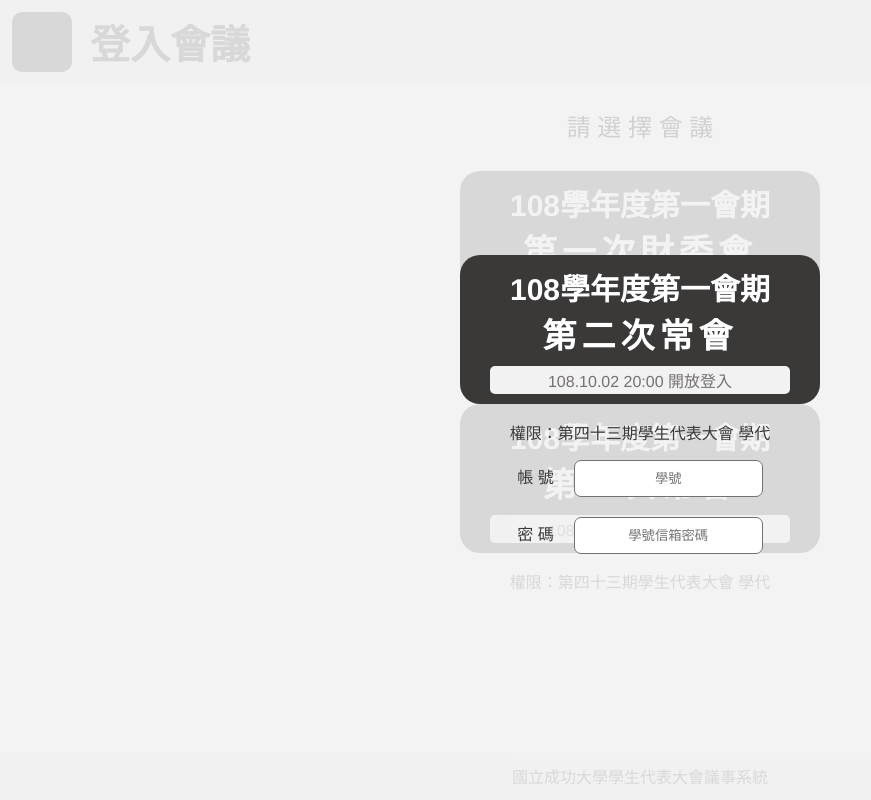
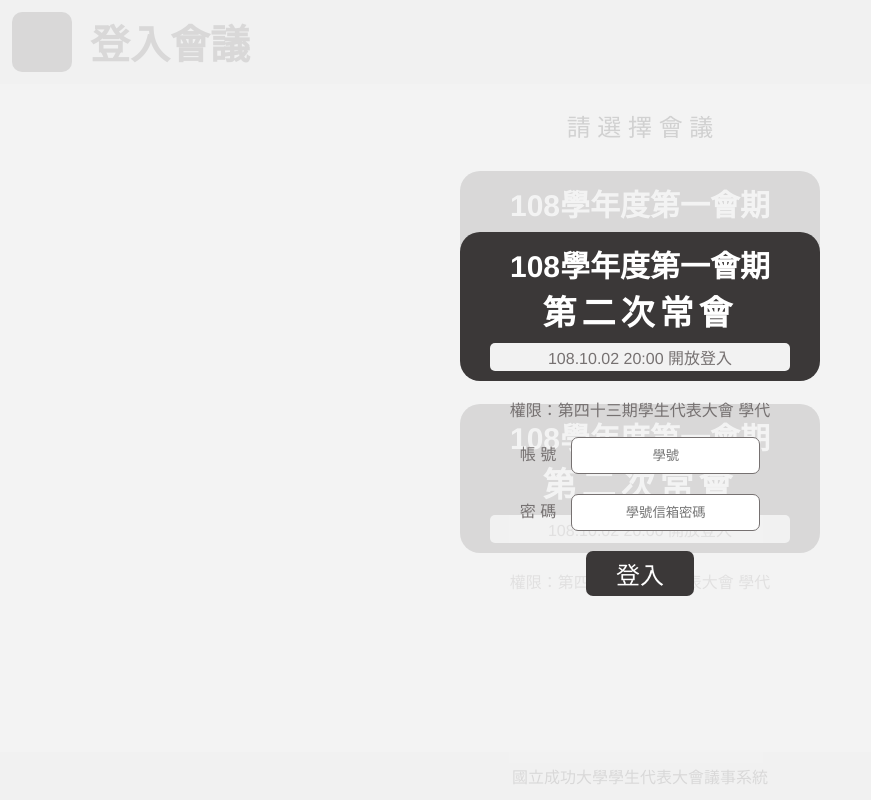
Before and after one commit to a86101102/Council, a Vue app: page /#/conference_choose in a window 1280 px wide. Shown: the whole page, without its empty margins (0-871 px from the left). Built offline with nearby package versions, Linux system fonts and the light colour scheme.

Commit message:
move LoginWindow.vue to src/component

```diff
--- a/src/App.vue
+++ b/src/App.vue
@@ -28,7 +28,6 @@ export default {
 
 <style lang="scss">
 #app {
-  font-family: '微軟正黑體', Helvetica, Arial, sans-serif;
   -webkit-font-smoothing: antialiased;
   -moz-osx-font-smoothing: grayscale;
   text-align: center;
--- a/src/layout/components/LoginWindow.vue
+++ b/src/components/LoginWindow.vue
@@ -1,6 +1,6 @@
 <template>
   <div class="loginWindow container">
-    <div class="center_container">
+    <div class="login_container">
       <div class="conference_item">
         <div class="item_block">
           <h2 class="item_block__session">108學年度第一會期</h2>
@@ -11,12 +11,15 @@
       </div>
       <div class="user_login">
         <div class="account">
-          <label for="">帳 號</label>
-          <input type="text" placeholder="學號">
+          <label for="account">帳 號</label>
+          <input id="account" name="account" type="text" placeholder="學號">
         </div>
         <div class="password">
-          <label for="">密 碼</label>
-          <input type="password" placeholder="學號信箱密碼">
+          <label for="password">密 碼</label>
+          <input id="password" name="password" type="password" placeholder="學號信箱密碼">
+        </div>
+        <div class="enter">
+          <input type="submit" value="登入">
         </div>
       </div>
     </div>
@@ -41,22 +44,34 @@ export default {
   display: flex;
   justify-content: center;
   align-items: center;
+  // display: none;
 }
 
-.center_container{
+.login_container{
   width: 100%;
   .user_login{
     display: flex;
     flex-direction: column;
     justify-content: center;
     align-items: center;
+    label{
+      color:$title1;
+    }
     input{
       text-align: center;
       border: 1.5px #767171 solid;
       border-radius: 7px;
-      margin-left: 20px;
+      margin-left: 15px;
       margin-bottom: 20px;
       padding: 10px 5px;
+      &[type="submit"]{
+        background-color: $primary;
+        border: none;
+        color: #fff;
+        font-size: $text_s;
+        padding: 5px 30px;
+        margin: 0;
+      }
     }
   }
 }
--- a/src/styles/style.scss
+++ b/src/styles/style.scss
@@ -2,6 +2,7 @@
 
 *{
   box-sizing: border-box;
+  font-family: '微軟正黑體', Helvetica, Arial, sans-serif;
 }
 
 body{
--- a/src/views/ConferenceChoose.vue
+++ b/src/views/ConferenceChoose.vue
@@ -24,7 +24,7 @@
 </template>
 
 <script>
-import LoginWindow from '@/layout/components/LoginWindow.vue'
+import LoginWindow from '@/components/LoginWindow.vue'
 
 export default {
   name: 'ConferenceChoose',
@@ -85,4 +85,8 @@ export default {
     background-color: $secondary;
   }
 }
+
+.item_authority{
+  color: $title1;
+}
 </style>
```
Also changed, not shown: 1 other file (tests, documents, lock files or other folders).
